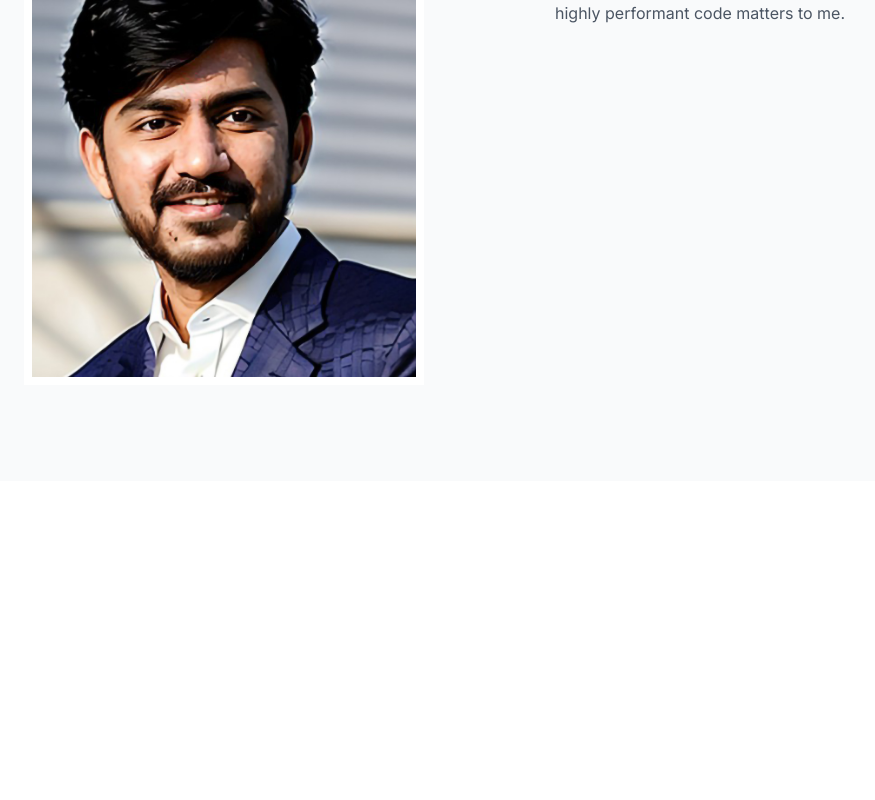
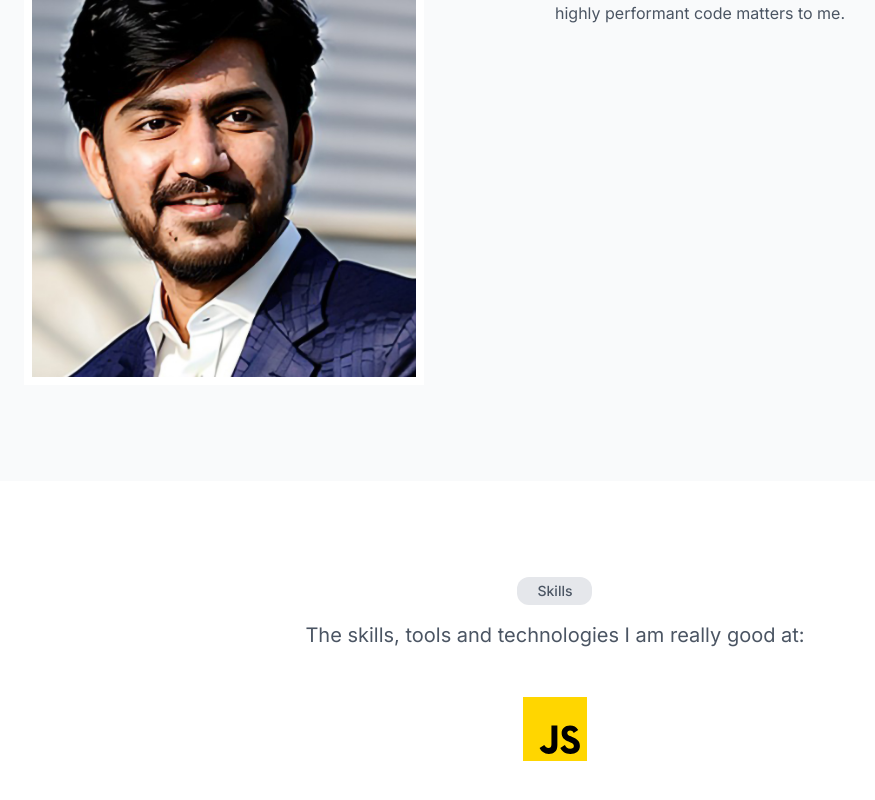
Before and after one commit to vnko1/portfolio, a Next.js app: page / in a window 1280 px wide. Shown: the part 916-1716 px from the top of the page, without its empty margins (85-960 px from the left). Before the commit the page ends 1397 px from the top, so only its background shows below. Built offline with nearby package versions, Linux system fonts and the light colour scheme.

Commit message:
added: skill section

```diff
--- a/src/app/page.tsx
+++ b/src/app/page.tsx
@@ -1,4 +1,4 @@
-import { About, Hero } from "@/components";
+import { About, Hero, Skills } from "@/components";
 
 export const revalidate = 300;
 
@@ -39,6 +39,20 @@ export default function Home() {
         }}
         banner={{ url: "/1.jpg", id: 1, documentId: "asd" }}
       />
+      <Skills
+        skillsSection={{
+          title: "Skills",
+          description:
+            "The skills, tools and technologies I am really good at:",
+        }}
+        skills={[
+          {
+            documentId: "12",
+            iconLight: { url: "/icon.svg" },
+            iconDark: { url: "/icon.svg" },
+          },
+        ]}
+      />
     </main>
   );
 }
--- a/src/components/base/Skill/Skill.tsx
+++ b/src/components/base/Skill/Skill.tsx
@@ -18,7 +18,7 @@ const Skill: React.FC<SkillProps> = ({
     <div
       className={`inline-flex flex-col items-center gap-0-md ${classNames}`}>
       <CustomImage
-        className='dark:hidden w-[64px] h-[64px'
+        className='dark:hidden w-[64px] h-[64px]'
         src={iconLight.url}
         alt={iconDescription || defaultImageDescription}
       />
--- a/src/components/sections/Header/Header.tsx
+++ b/src/components/sections/Header/Header.tsx
@@ -30,7 +30,7 @@ const Header: React.FC = () => {
     return () => window.removeEventListener("scroll", onHandleScroll);
   }, []);
   const headerClassNames = clsx(
-    "sticky left-0 -top-px overflow-hidden transition-all duration-300 bg-gl-0 dark:bg-gd-0",
+    "sticky z-50 left-0 -top-px overflow-hidden transition-all duration-300 bg-gl-0 dark:bg-gd-0",
     scrollY > 0 ? "bg-gl-50 dark:bg-gd-50 backdrop-blur-xl" : ""
   );
 
--- /dev/null
+++ b/src/components/sections/Skills/Skills.tsx
@@ -0,0 +1,33 @@
+import React from "react";
+import { PortfolioType } from "@/types";
+import { Skill, Wrapper } from "@/components";
+
+interface SkillsProps
+  extends Pick<PortfolioType, "skillsSection" | "skills"> {
+  classNames?: string;
+}
+
+const Skills: React.FC<SkillsProps> = ({ skillsSection, skills }) => {
+  if (!(skillsSection && skills)) return null;
+  return (
+    <Wrapper containerClassNames='flex flex-col items-center gap-2-md lg:gap-4-xl'>
+      <div className='flex flex-col gap-1-lg'>
+        <h4 className='tag mx-auto'>{skillsSection.title}</h4>
+        <p className='subtitle text-center'>
+          {skillsSection.description}
+        </p>
+      </div>
+      {
+        <ul className='flex items-center justify-between flex-wrap'>
+          {skills.map((skill) => (
+            <li key={skill.documentId}>
+              <Skill {...skill} />
+            </li>
+          ))}
+        </ul>
+      }
+    </Wrapper>
+  );
+};
+
+export default Skills;
--- a/src/components/sections/index.ts
+++ b/src/components/sections/index.ts
@@ -1,3 +1,4 @@
 export { default as Header } from "./Header/Header";
 export { default as Hero } from "./Hero/Hero";
 export { default as About } from "./About/About";
+export { default as Skills } from "./Skills/Skills";
```
Also changed, not shown: public/icon.svg (added).
